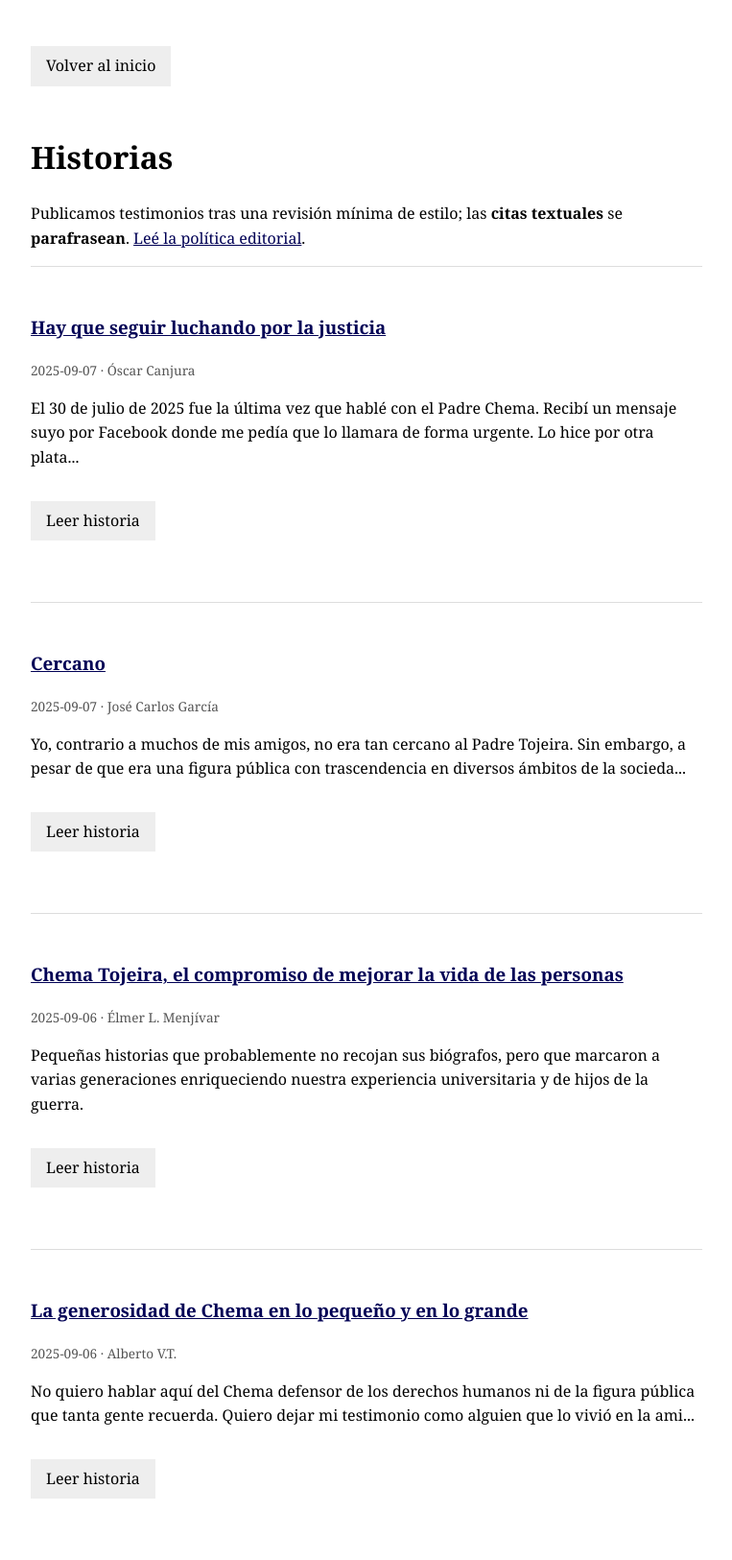
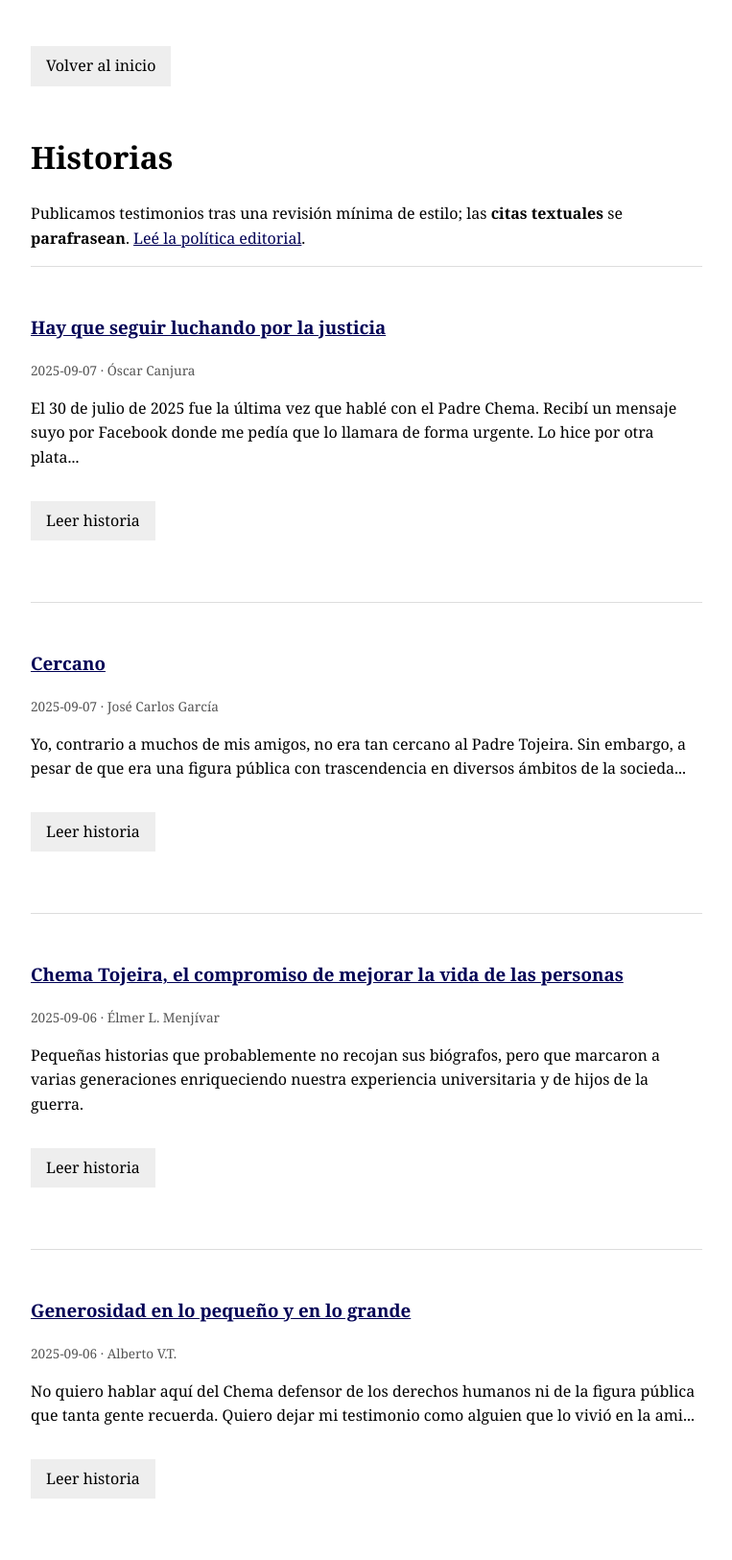
Before and after one commit to albertovth/graciaschema-site, a Jekyll site: the page built from historias.html, in a window 1280 px wide. Shown: the whole page at 96% size, without its empty margins (258-1021 px from the left). Built offline with Jekyll 4.4.1, drawn with Linux system fonts in a browser that asks for light colours.

Commit message:
Update 2025-09-06-alberto-vt.md

```diff
--- a/_posts/2025-09-06-alberto-vt.md
+++ b/_posts/2025-09-06-alberto-vt.md
@@ -1,6 +1,6 @@
 ---
 layout: default
-title: "La generosidad de Chema en lo pequeño y en lo grande"
+title: "Generosidad en lo pequeño y en lo grande"
 author: "Alberto V.T."
 date: 2025-09-06
 ---
```
